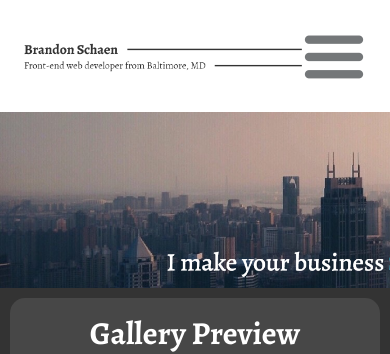
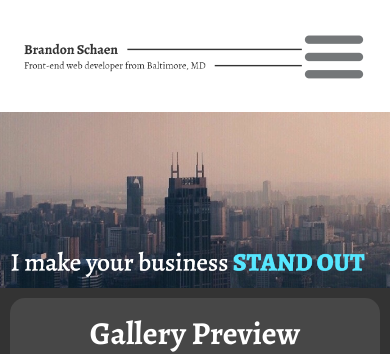
Before and after one commit to SonniSonni/Brandon-Portfolio, a React (Create React App) app in the folder client/: page / in a window 390 px wide. Shown: the top 354 px of the page. Built offline with nearby package versions, Linux system fonts and the light colour scheme.

Commit message:
Moved hero over on mobile

```diff
--- a/client/src/Components/HomePage/HomePage.css
+++ b/client/src/Components/HomePage/HomePage.css
@@ -16,6 +16,6 @@
      height:100%;
   }
   .hero{
-    object-position: 0% 85%;
+    object-position: 24% 85%;
   }
 }
```
